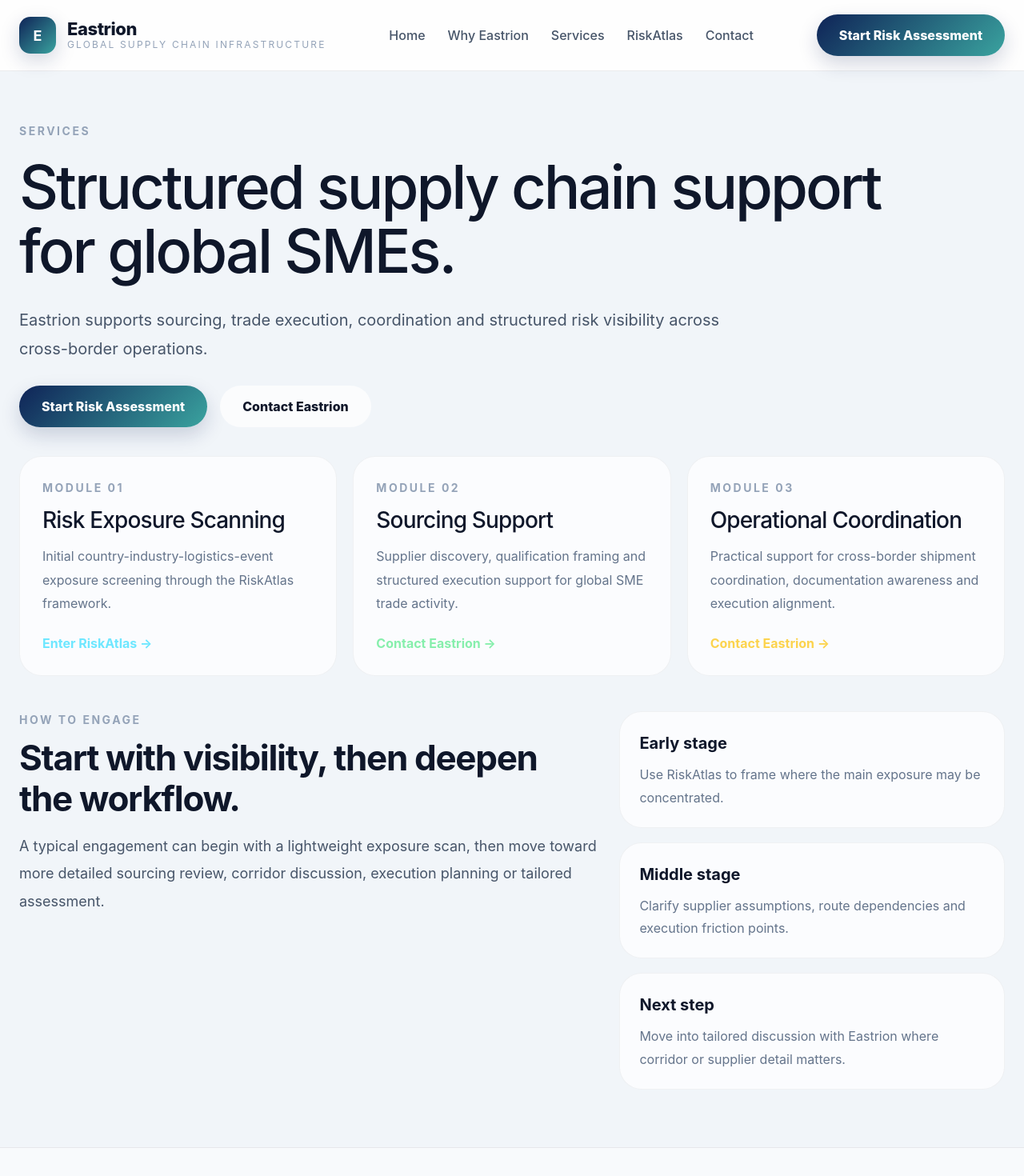
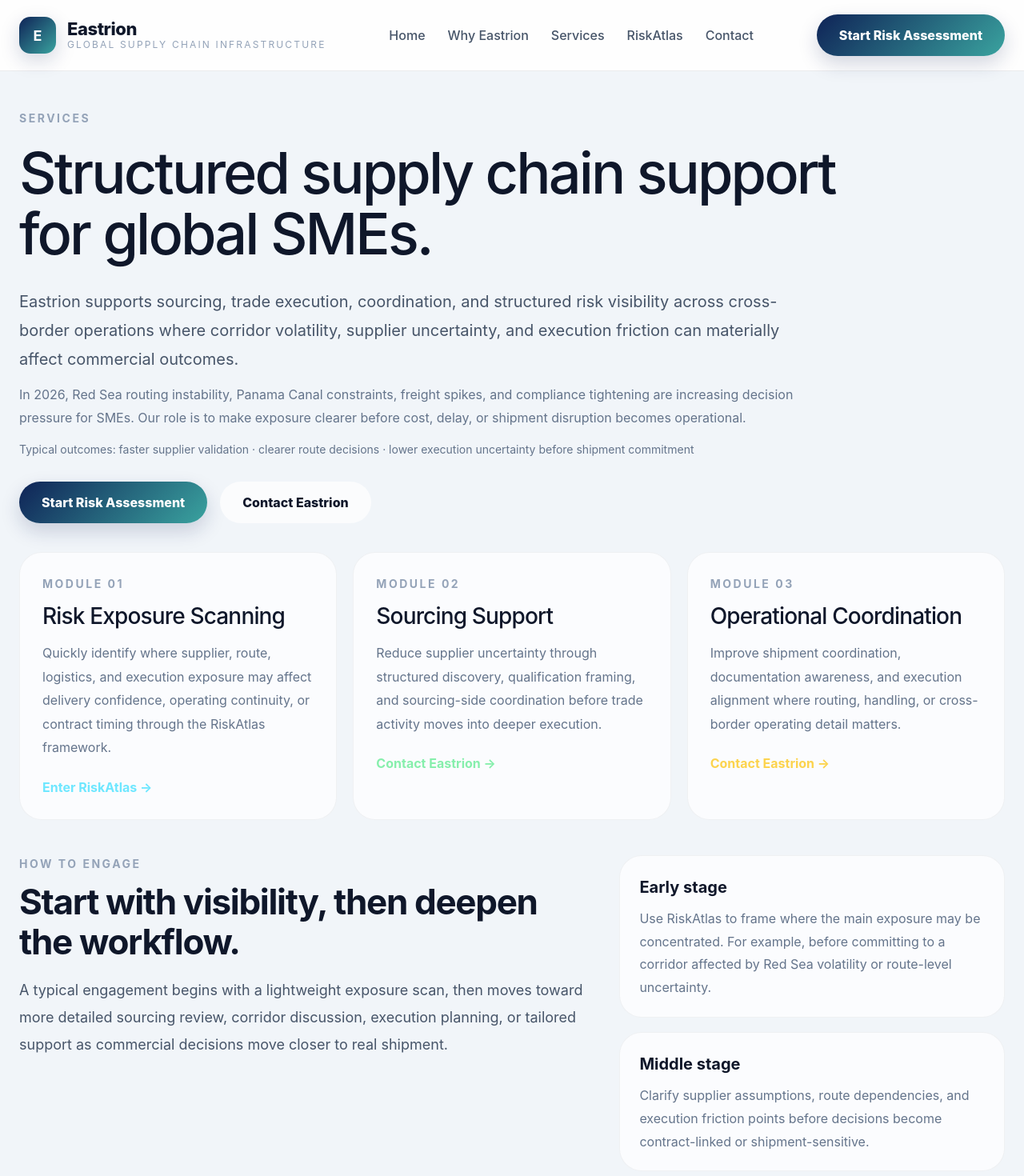
Before and after one commit to marspeterli1975-glitch/eastrion-site, a Next.js app: page /solutions in a window 1280 px wide. Shown: the top 1470 px of the page at 80% size. Built offline with nearby package versions, Linux system fonts and the light colour scheme.

Commit message:
Strengthen Solutions page messaging and scenario-based conversion cues

```diff
--- a/app/solutions/page.tsx
+++ b/app/solutions/page.tsx
@@ -13,7 +13,7 @@ export default function SolutionsPage() {
         style={{
           maxWidth: "1280px",
           margin: "0 auto",
-          padding: "64px 24px 36px",
+          padding: "48px 24px 36px",
         }}
       >
         <div
@@ -31,12 +31,12 @@ export default function SolutionsPage() {
 
         <h1
           style={{
-            fontSize: "76px",
-            lineHeight: 1.05,
+            fontSize: "72px",
+            lineHeight: 1.06,
             fontWeight: 500,
             letterSpacing: "-0.04em",
             margin: 0,
-            maxWidth: "1100px",
+            maxWidth: "1120px",
           }}
         >
           Structured supply chain support for global SMEs.
@@ -45,15 +45,44 @@ export default function SolutionsPage() {
         <p
           style={{
             marginTop: "28px",
-            maxWidth: "920px",
+            maxWidth: "980px",
             fontSize: "20px",
             lineHeight: 1.8,
             color: "#475569",
           }}
         >
-          Eastrion supports sourcing, trade execution, coordination and structured
-          risk visibility across cross-border operations.
+          Eastrion supports sourcing, trade execution, coordination, and structured
+          risk visibility across cross-border operations where corridor volatility,
+          supplier uncertainty, and execution friction can materially affect
+          commercial outcomes.
         </p>
+
+        <p
+          style={{
+            marginTop: "12px",
+            maxWidth: "980px",
+            fontSize: "16px",
+            lineHeight: 1.85,
+            color: "#64748b",
+          }}
+        >
+          In 2026, Red Sea routing instability, Panama Canal constraints, freight
+          spikes, and compliance tightening are increasing decision pressure for
+          SMEs. Our role is to make exposure clearer before cost, delay, or
+          shipment disruption becomes operational.
+        </p>
+
+        <div
+          style={{
+            marginTop: "12px",
+            fontSize: "14px",
+            lineHeight: 1.75,
+            color: "#64748b",
+          }}
+        >
+          Typical outcomes: faster supplier validation · clearer route decisions ·
+          lower execution uncertainty before shipment commitment
+        </div>
 
         <div
           style={{
@@ -91,8 +120,9 @@ export default function SolutionsPage() {
             <div style={labelStyle}>Module 01</div>
             <h3 style={cardTitleStyle}>Risk Exposure Scanning</h3>
             <p style={cardTextStyle}>
-              Initial country-industry-logistics-event exposure screening through
-              the RiskAtlas framework.
+              Quickly identify where supplier, route, logistics, and execution
+              exposure may affect delivery confidence, operating continuity, or
+              contract timing through the RiskAtlas framework.
             </p>
             <div style={{ marginTop: "22px" }}>
               <Link href="/riskatlas" style={linkCyan}>
@@ -105,8 +135,9 @@ export default function SolutionsPage() {
             <div style={labelStyle}>Module 02</div>
             <h3 style={cardTitleStyle}>Sourcing Support</h3>
             <p style={cardTextStyle}>
-              Supplier discovery, qualification framing and structured execution
-              support for global SME trade activity.
+              Reduce supplier uncertainty through structured discovery,
+              qualification framing, and sourcing-side coordination before trade
+              activity moves into deeper execution.
             </p>
             <div style={{ marginTop: "22px" }}>
               <Link href="/contact" style={linkEmerald}>
@@ -119,8 +150,9 @@ export default function SolutionsPage() {
             <div style={labelStyle}>Module 03</div>
             <h3 style={cardTitleStyle}>Operational Coordination</h3>
             <p style={cardTextStyle}>
-              Practical support for cross-border shipment coordination,
-              documentation awareness and execution alignment.
+              Improve shipment coordination, documentation awareness, and
+              execution alignment where routing, handling, or cross-border
+              operating detail matters.
             </p>
             <div style={{ marginTop: "22px" }}>
               <Link href="/contact" style={linkAmber}>
@@ -167,9 +199,10 @@ export default function SolutionsPage() {
                 margin: 0,
               }}
             >
-              A typical engagement can begin with a lightweight exposure scan,
-              then move toward more detailed sourcing review, corridor discussion,
-              execution planning or tailored assessment.
+              A typical engagement begins with a lightweight exposure scan, then
+              moves toward more detailed sourcing review, corridor discussion,
+              execution planning, or tailored support as commercial decisions
+              move closer to real shipment.
             </p>
           </div>
 
@@ -183,22 +216,26 @@ export default function SolutionsPage() {
               <div style={infoTitleStyle}>Early stage</div>
               <div style={infoTextStyle}>
                 Use RiskAtlas to frame where the main exposure may be concentrated.
+                For example, before committing to a corridor affected by Red Sea
+                volatility or route-level uncertainty.
               </div>
             </div>
 
             <div style={infoBoxStyle}>
               <div style={infoTitleStyle}>Middle stage</div>
               <div style={infoTextStyle}>
-                Clarify supplier assumptions, route dependencies and execution
-                friction points.
+                Clarify supplier assumptions, route dependencies, and execution
+                friction points before decisions become contract-linked or
+                shipment-sensitive.
               </div>
             </div>
 
             <div style={infoBoxStyle}>
               <div style={infoTitleStyle}>Next step</div>
               <div style={infoTextStyle}>
-                Move into tailored discussion with Eastrion where corridor or
-                supplier detail matters.
+                Move into tailored discussion with Eastrion when corridor detail,
+                supplier validation, handling logic, or execution planning
+                requires more than standard visibility.
               </div>
             </div>
           </div>
```
